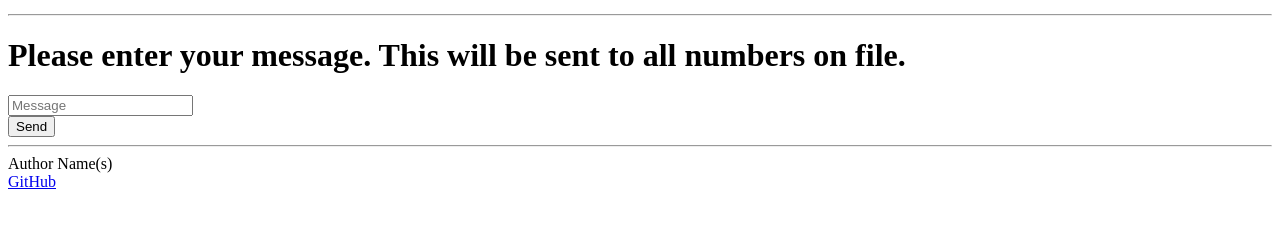
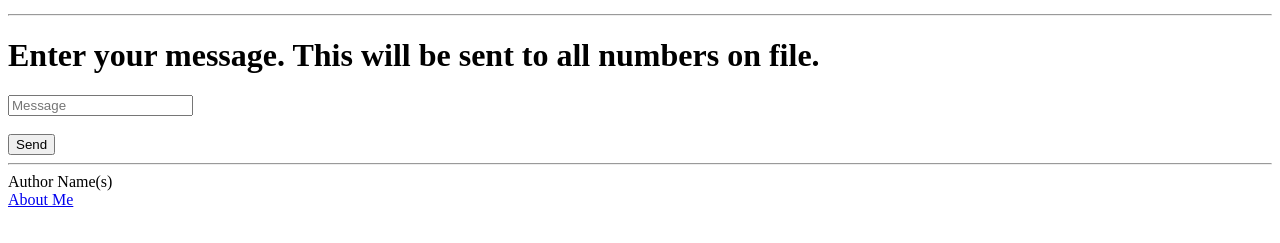
Before and after one commit to ChillyOctopus/AptTextWebsite, a plain HTML site: page outbound/outbound.html in a window 1280 px wide. Shown: the part 161-404 px from the top of the page. Drawn offline with Linux system fonts and the light colour scheme.

Commit message:
Added deployFiles

```diff
--- a/outbound/outbound.html
+++ b/outbound/outbound.html
@@ -20,16 +20,16 @@
                 <li><a href="../outbound/outbound.html">Outbound</a></li>
             </menu>
         </nav>
-      <!-- Since we don't have the ability to style we use old style HTML to give some visual formatting -->
 
       <hr />
     </header>
 
     <main>
-      <h1>Please enter your message. This will be sent to  all numbers on file.</h1>
+      <h1>Enter your message. This will be sent to  all numbers on file.</h1>
       <form method="post">
 
         <input type="text" id="message" placeholder="Message"/>
+        <br>
         <br>
         <button type="submit">Send</button>
 
@@ -40,7 +40,7 @@
       <hr />
       <span class="text-reset">Author Name(s)</span>
       <br />
-      <a href="https://github.com/webprogramming260/simon-html">GitHub</a>
+      <a href="https://lethallegacy.click">About Me</a>
     </footer>
   </body>
 </html>
```
Also changed, not shown: apartments/apartments.html (+1 -1 lines), data/data.html (+1 -1 lines), login/login.html (+1 -1 lines), maintenance/maintenance.html (+1 -1 lines), 1 other file.
